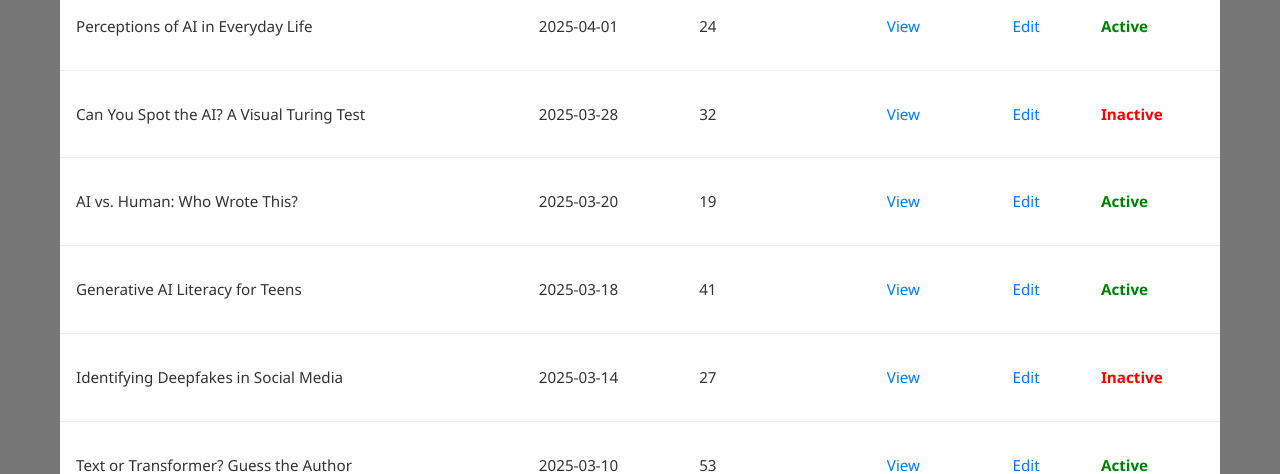
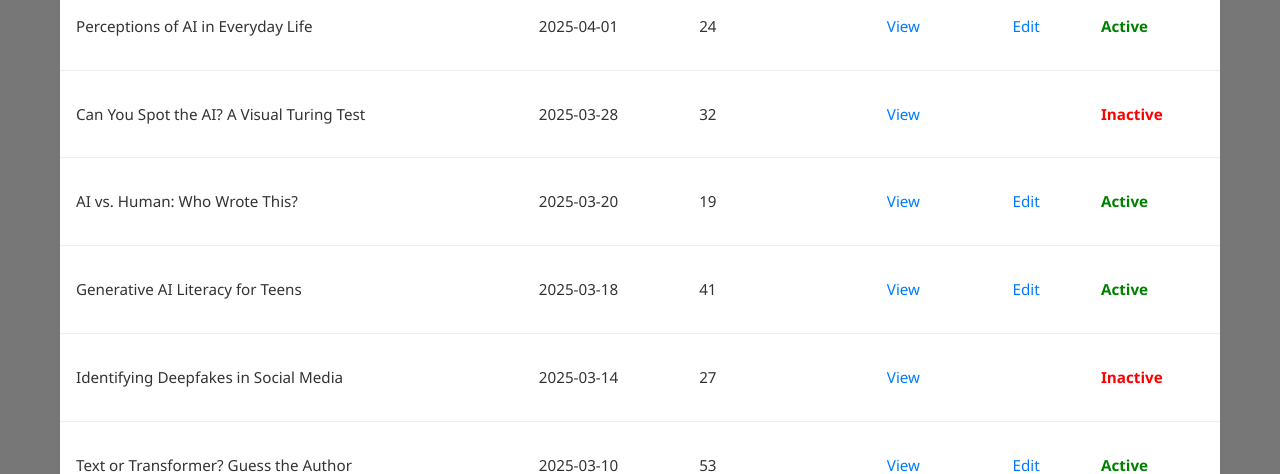
Before and after one commit to MariamA3/Group8, a React (Vite) app in the folder frontend/: page /dashboard in a window 1280 px wide. Shown: the part 305-779 px from the top of the page. Built offline with nearby package versions, Linux system fonts and the light colour scheme.

Commit message:
fixed link

```diff
--- a/frontend/src/components/Dashboard/Dashboard.jsx
+++ b/frontend/src/components/Dashboard/Dashboard.jsx
@@ -16,7 +16,7 @@ export default function Dashboard() {
     <div className="DashboardWrapper">
       <div className="DashboardHeader">
         <h1>Dashboard</h1>
-        <Link to="/create" className="DashboardButton">
+        <Link to="/create-study" className="DashboardButton">
           Create Study
         </Link>
       </div>
@@ -44,9 +44,11 @@ export default function Dashboard() {
                   </a>
                 </td>
                 <td>
-                  <a href={study.edit} className="edit-link">
-                    Edit
-                  </a>
+                  {study.status === "Active" && (
+                    <a href={study.edit} className="edit-link">
+                      Edit
+                    </a>
+                  )}
                 </td>
                 <td className={study.status.toLowerCase()}>{study.status}</td>
               </tr>
```
